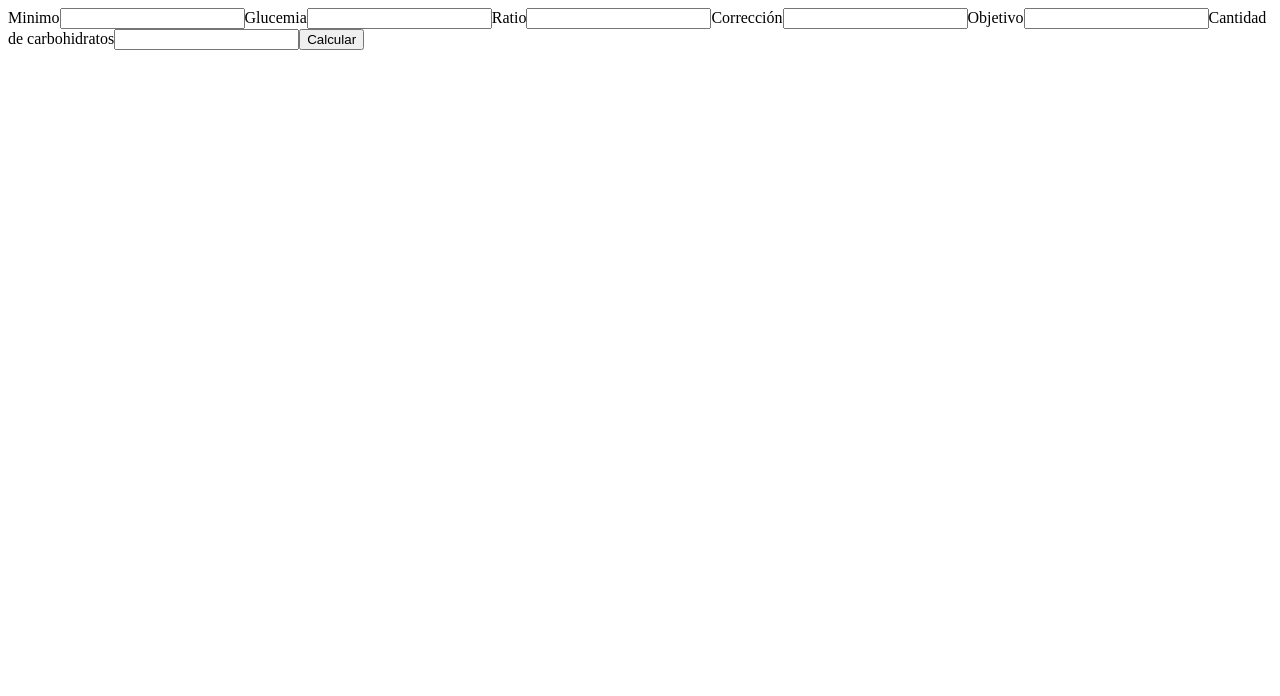
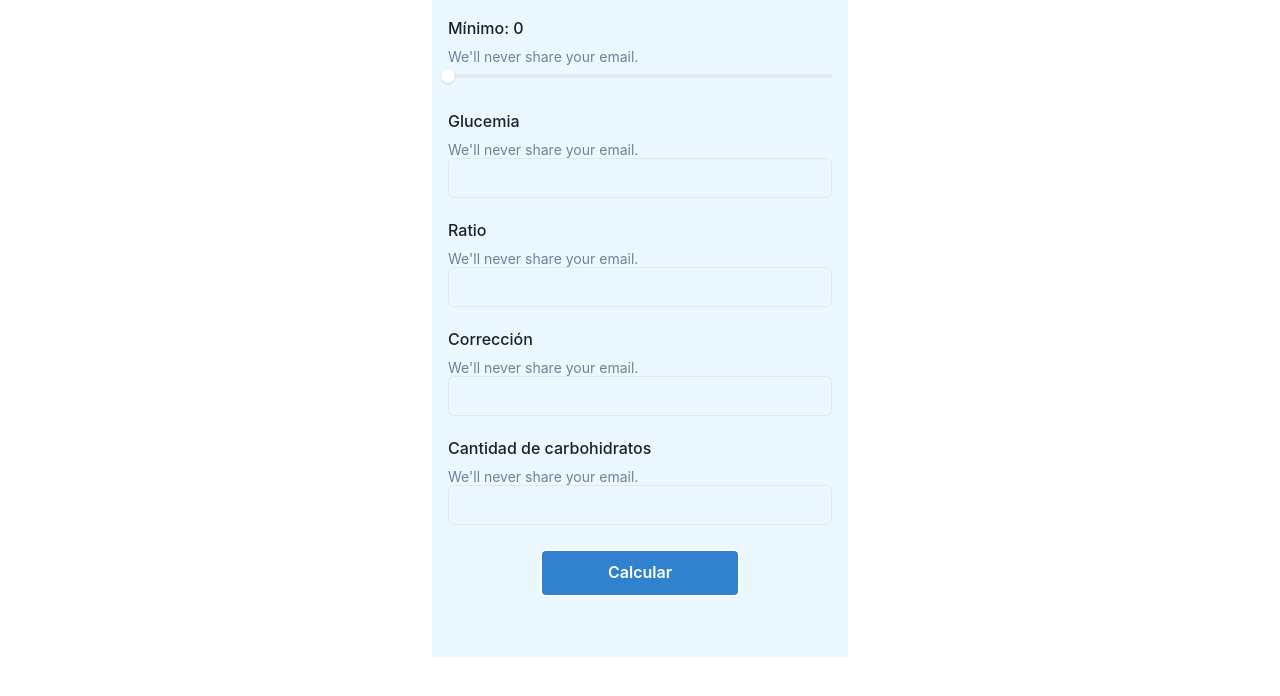
Before and after one commit to Pancreas-Digital/bolus-calculator, a Next.js app: page / in a window 1280 px wide. Shown: the top 696 px of the page. Built offline with nearby package versions, Linux system fonts and the light colour scheme.

Commit message:
Add Chakra UI

```diff
--- a/components/Calculator/index.js
+++ b/components/Calculator/index.js
@@ -1,28 +1,35 @@
 import { useState, useEffect } from 'react';
-import styles from './styles.module.scss';
+import {
+  Container,
+  Box,
+  FormControl,
+  FormLabel,
+  FormHelperText,
+  Input,
+  Slider,
+  SliderTrack,
+  SliderFilledTrack,
+  SliderThumb,
+  Button,
+  Text,
+  Stack,
+} from "@chakra-ui/react"
 
 export default function Calculator() {
   const [form, setForm] = useState({
-    minimo: '',
+    minimo: 0,
     glucemia: '',
     ratio: '',
     correction: '',
-    objective: '',
     amountOfCarbs: '',
   });
   const [result, setResult] = useState();
+
   /**
    * Runs on every refresh
    */
   useEffect(() => {
     console.log('form', form);
-    //   const valueInStorage = localStorage.getItem("form")
-
-    //   if (valueInStorage){
-    //     return
-    //   }
-    //   valueInStorage.setItem("form", JSON.stringify(form))
-    //
   }, [form]);
 
   /**
@@ -37,16 +44,17 @@ export default function Calculator() {
 
   const handleChange = (event) => {
     const { value, name } = event.target;
-
     setForm((prevState) => {
       const newForm = {
         ...prevState,
         [name]: Number(value),
       };
       localStorage.setItem('form', JSON.stringify(newForm));
+
       return newForm;
     });
   };
+
   const handleSubmit = (event) => {
     event.preventDefault();
     let res = form.amountOfCarbs / form.ratio;
@@ -57,36 +65,71 @@ export default function Calculator() {
     res = Math.round(res * 2) / 2;
     setResult(res);
   };
+
+  const handleSlider = value => {
+    setForm((prevState) => {
+      const newForm = {
+        ...prevState,
+        minimo: Number(value),
+      };
+      localStorage.setItem('form', JSON.stringify(newForm));
+
+      return newForm;
+    });
+  };
+
   return (
-    <div className={styles.component}>
-      <form onSubmit={handleSubmit}>
-        <label>
-          Minimo
-          <input value={form.minimo} name="minimo" onChange={handleChange} type="text" />
-        </label>
-        <label>
-          Glucemia
-          <input value={form.glucemia} name="glucemia" onChange={handleChange} type="text" />
-        </label>
-        <label>
-          Ratio
-          <input value={form.ratio} name="ratio" onChange={handleChange} type="text" />
-        </label>
-        <label>
-          Corrección
-          <input value={form.correction} name="correction" onChange={handleChange} type="text" />
-        </label>
-        <label>
-          Objetivo
-          <input value={form.objective} name="objective" onChange={handleChange} type="text" />
-        </label>
-        <label>
-          Cantidad de carbohidratos
-          <input value={form.amountOfCarbs} name="amountOfCarbs" onChange={handleChange} type="text" />
-        </label>
-        <button type="submit">Calcular</button>
-        <span>{result}</span>
-      </form>
-    </div>
+    <Container maxW="md">
+      <Box padding="4" bg="blue.50">
+        <form onSubmit={handleSubmit}>
+          <Stack spacing={5}>
+            <FormControl id="minimo">
+              <FormLabel>Mínimo: {form.minimo}</FormLabel>
+              <FormHelperText>We'll never share your email.</FormHelperText>
+              <Slider value={form.minimo} defaultValue={0} step={0.25} min={0} max={1} onChange={handleSlider}>
+                <SliderTrack>
+                  <SliderFilledTrack />
+                </SliderTrack>
+                <SliderThumb />
+              </Slider>
+            </FormControl>
+            <FormControl id="glucemia">
+              <FormLabel>Glucemia</FormLabel>
+              <FormHelperText>We'll never share your email.</FormHelperText>
+              <Input onChange={handleChange} type="number" name="glucemia" />
+            </FormControl>
+            <FormControl id="ratio">
+              <FormLabel>Ratio</FormLabel>
+              <FormHelperText>We'll never share your email.</FormHelperText>
+              <Input onChange={handleChange} type="number" name="ratio" />
+            </FormControl>
+            <FormControl id="correction">
+              <FormLabel>Corrección</FormLabel>
+              <FormHelperText>We'll never share your email.</FormHelperText>
+              <Input onChange={handleChange} type="number" name="correction" />
+            </FormControl>
+            <FormControl id="amountOfCarbs">
+              <FormLabel>Cantidad de carbohidratos</FormLabel>
+              <FormHelperText>We'll never share your email.</FormHelperText>
+              <Input onChange={handleChange} type="number" name="amountOfCarbs" />
+            </FormControl>
+            <Button
+              size="md"
+              height="48px"
+              width="200px"
+              border="2px"
+              colorScheme="blue"
+              type="submit"
+              style={{ margin: "24px auto" }}
+            >
+              Calcular
+            </Button>
+            <div style={{ display: 'flex', justifyContent: 'center' }}>
+              <Text fontSize="6xl">{result}</Text>
+            </div>
+          </Stack>
+        </form>
+      </Box>
+    </Container>
   );
 }
--- a/components/Calculator/styles.module.scss
+++ /dev/null
@@ -1,4 +0,0 @@
-.component {
-  display: flex;
-  flex-direction: column;
-}
--- a/package.json
+++ b/package.json
@@ -8,6 +8,10 @@
     "start": "next start"
   },
   "dependencies": {
+    "@chakra-ui/react": "^1.0.1",
+    "@emotion/react": "^11.1.1",
+    "@emotion/styled": "^11.0.0",
+    "framer-motion": "^2.9.4",
     "next": "^10.0.0",
     "react": "16.13.1",
     "react-dom": "16.13.1",
--- a/pages/index.js
+++ b/pages/index.js
@@ -1,13 +1,16 @@
 import Head from 'next/head';
 import Calculator from '@components/Calculator';
+import { ChakraProvider } from "@chakra-ui/react"
 
 export default function Home() {
   return (
+    <ChakraProvider>
       <div>
         <Head>
           <title>Calculadora V1</title>
         </Head>
         <Calculator />
       </div>
+    </ChakraProvider>
   );
 };
```
Also changed, not shown: 1 other file (tests, documents, lock files or other folders). Lines whose indentation alone changed are shown as unchanged.
